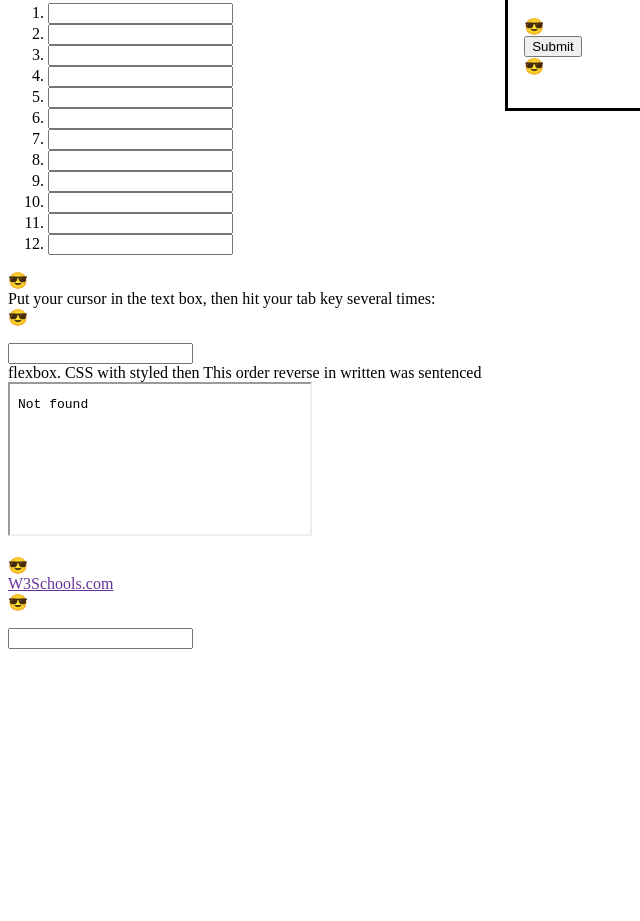
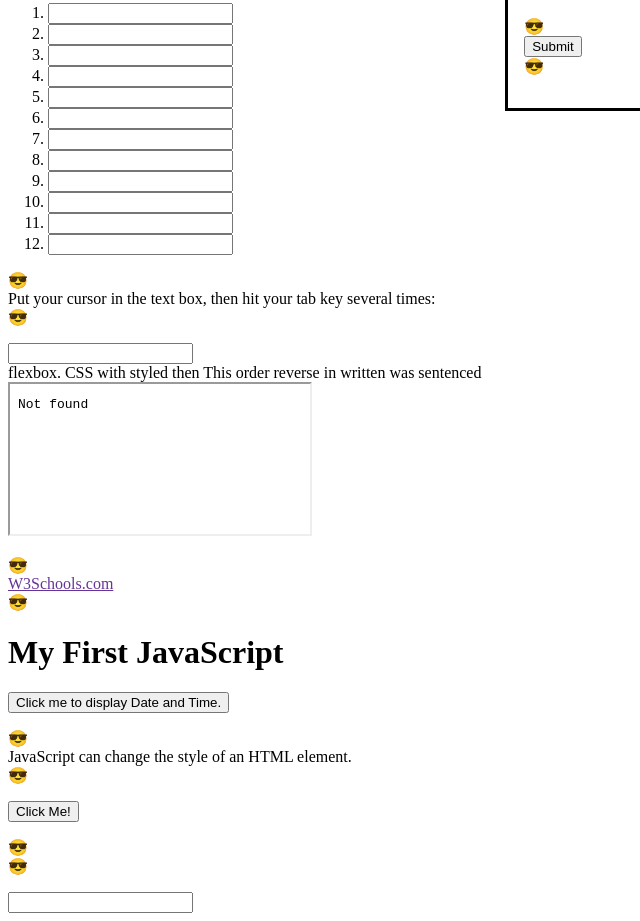
Before and after one commit to asiyanbolatayo/Practice, a plain HTML site: page index.html in a window 1280 px wide. Shown: the part 852-1773 px from the top of the page, without its empty margins (0-640 px from the left). Before the commit the page ends 1509 px from the top, so only its background shows below. Drawn offline with Linux system fonts and the light colour scheme.

Commit message:
Update index.html

```diff
--- a/index.html
+++ b/index.html
@@ -4,6 +4,13 @@
   <meta charset="UTF-8">
   <title>HTML TABLE</title>
   <link rel="stylesheet" href="style.css">
+  <script>
+function myFunction() {
+  document.getElementById("demo").style.fontSize = "25px";
+  document.getElementById("demo").style.color = "red";
+  document.getElementById("demo").style.backgroundColor = "yellow";
+}
+</script>
 </head>
 <body>
 <table class="table">
@@ -168,6 +175,16 @@
 
     <p><a href="https://www.w3schools.com" target="iframe_a">W3Schools.com</a></p>
 
+    <h1>My First JavaScript</h1>
+
+<button type="button"
+onclick="document.getElementById('test').innerHTML = Date()">
+Click me to display Date and Time.</button>
+
+  <p id="demo">JavaScript can change the style of an HTML element.</p>
+  <button type="button" onclick="myFunction()">Click Me!</button>
+<p id="test"></p>
+
     <input name="country" list="countries">
 <datalist id="countries">
   <option>Afghanistan</option>
```
